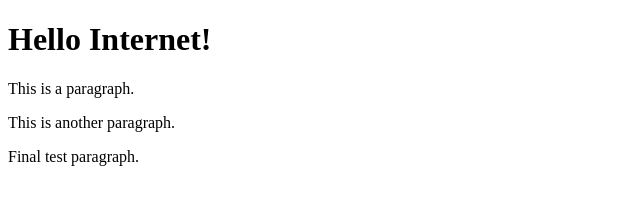
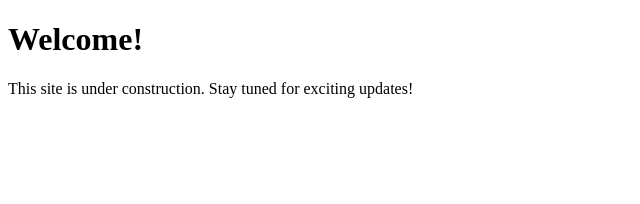
Before and after one commit to jbc1995/jbc1995.github.io, a plain HTML site: page index.html in a window 1280 px wide. Shown: the whole page, without its empty margins (0-640 px from the left). Drawn offline with Linux system fonts and the light colour scheme.

Commit message:
under construction message

```diff
--- a/index.html
+++ b/index.html
@@ -1,14 +1,12 @@
 <!DOCTYPE html>
 <html>
 <head>
-<title>Justin's Website</title>
+<title>Justin B. Christensen</title>
 </head>
 <body>
 
-<h1>Hello Internet!</h1>
-<p>This is a paragraph.</p>
-<p>This is another paragraph.</p>
-<p>Final test paragraph.</p>
-<script>alert('Random Javascript!');</script>
+<h1>Welcome!</h1>
+<p>This site is under construction. Stay tuned for exciting updates!</p>
+<script>alert('Hello There!');</script>
 </body>
 </html>
```
